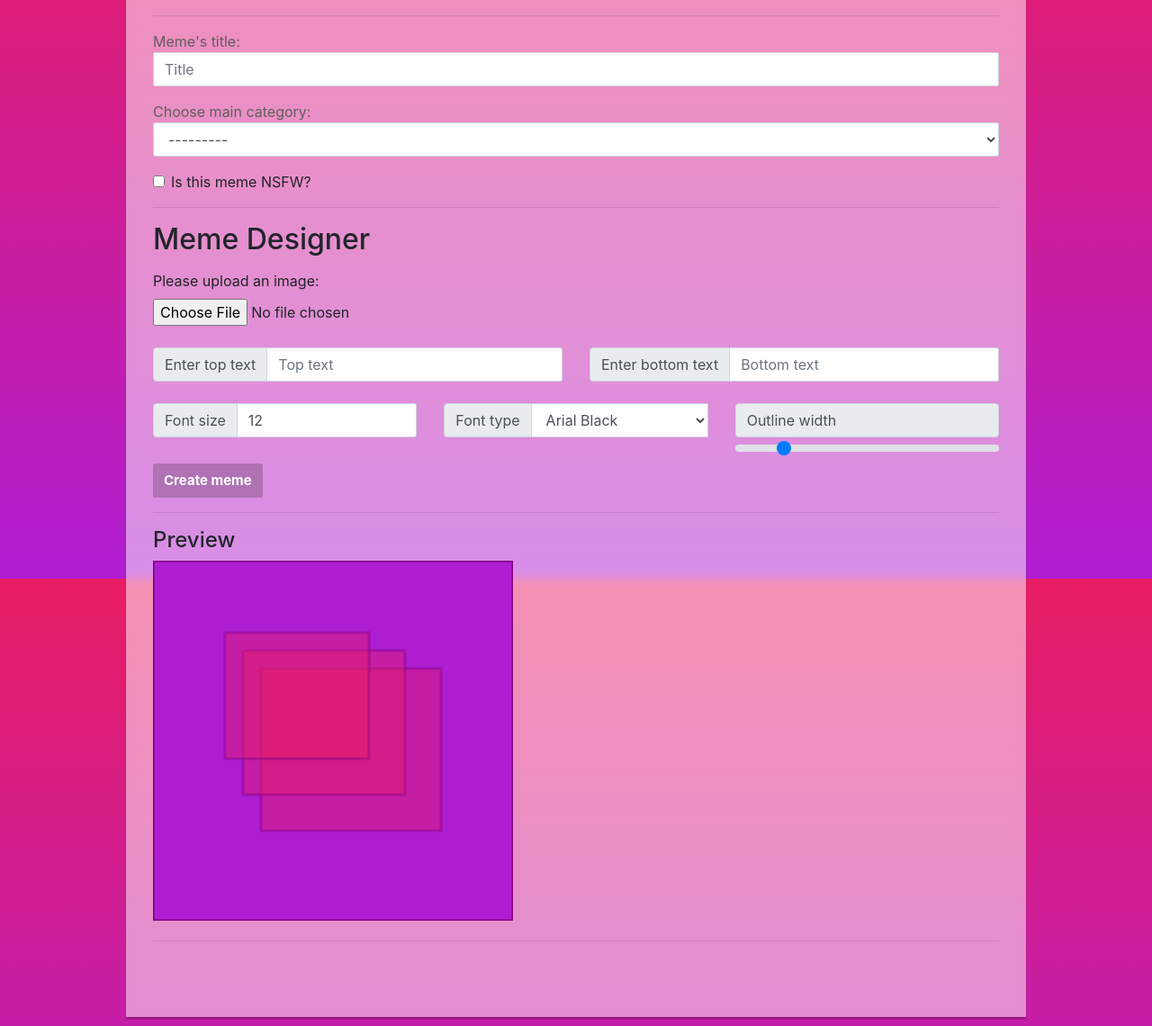
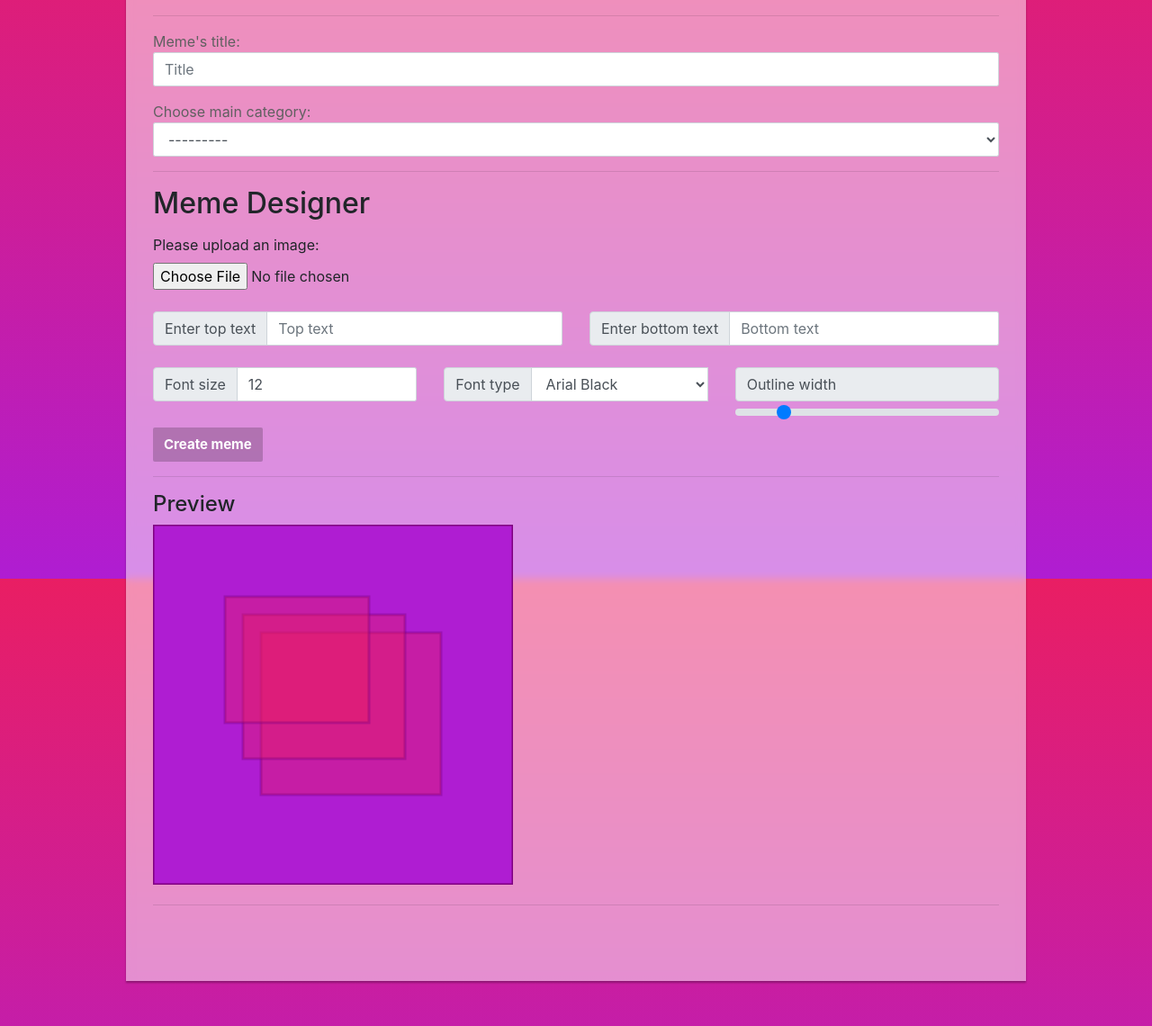
Before and after one commit to AmazonPriime/WAD2-Meme-Review, a Django app: page /meme_creator/ in a window 1280 px wide. Shown: the part 157-1297 px from the top of the page at 90% size. Run offline with Django 3.2, Linux system fonts and the light colour scheme; a user stored in the database is signed in; tables that the repository leaves empty hold one stand-in row (values such as "Sample post"); some libraries are stand-ins or nearby versions.

Commit message:
User who is under 18 cannot make NSFW memes anymore

```diff
--- a/meme_review/meme_app/views.py
+++ b/meme_review/meme_app/views.py
@@ -155,7 +155,6 @@ handles the viewing of accounts and also allows a logged in user to edit their o
     otherwise no form is shown
 returns:
     memes from the user who's account is being viewed
-        if the logged in user is viewing their own account the nsfw filter is not applied
     total meme count
     total amount of likes recieved
     total amount of dislikes recieved
@@ -174,8 +173,8 @@ def account(request, username):
     context_dict['likes_total'] = sum([meme.likes for meme in memes])
     context_dict['dislikes_total'] = sum([meme.dislikes for meme in memes])
 
-    if request.user.username != username:
-        memes = memes.filter(nsfw = not restrictor(request.user))
+    if restrictor(request.user):
+        memes = memes.filter(nsfw = False)
 
     context_dict['memes'] = memes
 
@@ -298,7 +297,9 @@ def meme_creator(request):
     else:
         meme_form = MemeForm()
 
-    context_dict = {'meme_form' : meme_form, 'categories' : Category.objects.all()}
+    user = UserProfile.objects.get(user = request.user)
+    age = (date.today() - user.dob).days / 365.25
+    context_dict = {'meme_form' : meme_form, 'categories' : Category.objects.all(), 'user_age' : age}
     return render(request, 'meme_app/memecreator.html', context_dict)
 
 # meme_creator helper method
--- a/meme_review/populate.py
+++ b/meme_review/populate.py
@@ -86,7 +86,7 @@ def populate():
 		{'user':'Thomas', 'title':'Boomer Zoomers', 'picture':'meme_images/onlinelectures.jpg', 'date':'2020-03-24', 'views':'12', 'category':'Science', 'nsfw':'False'},
 		{'user':'Adam', 'title':'Lockdown', 'picture':'meme_images/goingoutside.jpg', 'date':'2020-03-25', 'views':'4', 'category':'Business', 'nsfw':'True'},
 		{'user':'Adam', 'title':'Uh-oh', 'picture':'meme_images/god.jpg', 'date':'2020-03-26', 'views':'15', 'category':'Games', 'nsfw':'False'},
-		{'user':'Young', 'title':'He protec, he attac', 'picture':'meme_images/dogmeme.jpg', 'date':'2020-03-27', 'views':'0', 'category':'Gardening', 'nsfw':'True'},
+		{'user':'Adam', 'title':'He protec, he attac', 'picture':'meme_images/dogmeme.jpg', 'date':'2020-03-27', 'views':'0', 'category':'Gardening', 'nsfw':'True'},
 		{'user':'Selim', 'title':'Queen of Avocados', 'picture':'meme_images/avacado.jpg', 'date':'2020-03-30', 'views':'6', 'category':'Art', 'nsfw':'False'},
 		{'user':'Lucy', 'title':'Sean "Baked" Beans', 'picture':'meme_images/meme1.jpg', 'date':'2020-03-30', 'views':'22', 'category':'Food and drink', 'nsfw':'False'},
 		{'user':'Stephen', 'title':'Realisation', 'picture':'meme_images/meme2.jpg', 'date':'2020-03-30', 'views':'9', 'category':'Design', 'nsfw':'False'},
--- a/meme_review/templates/meme_app/memecreator.html
+++ b/meme_review/templates/meme_app/memecreator.html
@@ -24,10 +24,12 @@
 		    <p id="regPageText">Choose main category:</p>
 		    {{ meme_form.category }}
 		  </div>
-			<div class = "form-check">
-			 	{{ meme_form.nsfw }}
-			  <label class = "form-check-label" for="isOver18" > Is this meme NSFW? </label>
-		  </div>
+			{% if user_age >= 18 %}
+				<div class = "form-check">
+				 	{{ meme_form.nsfw }}
+				  <label class = "form-check-label" for="isOver18" > Is this meme NSFW? </label>
+			  </div>
+			{% endif %}
 			<hr>
 			<h2>Meme Designer</h2>
 			<div id="memeCreator">
```
Also changed, not shown: meme_review/meme_app/migrations/0001_initial.py (deleted).
